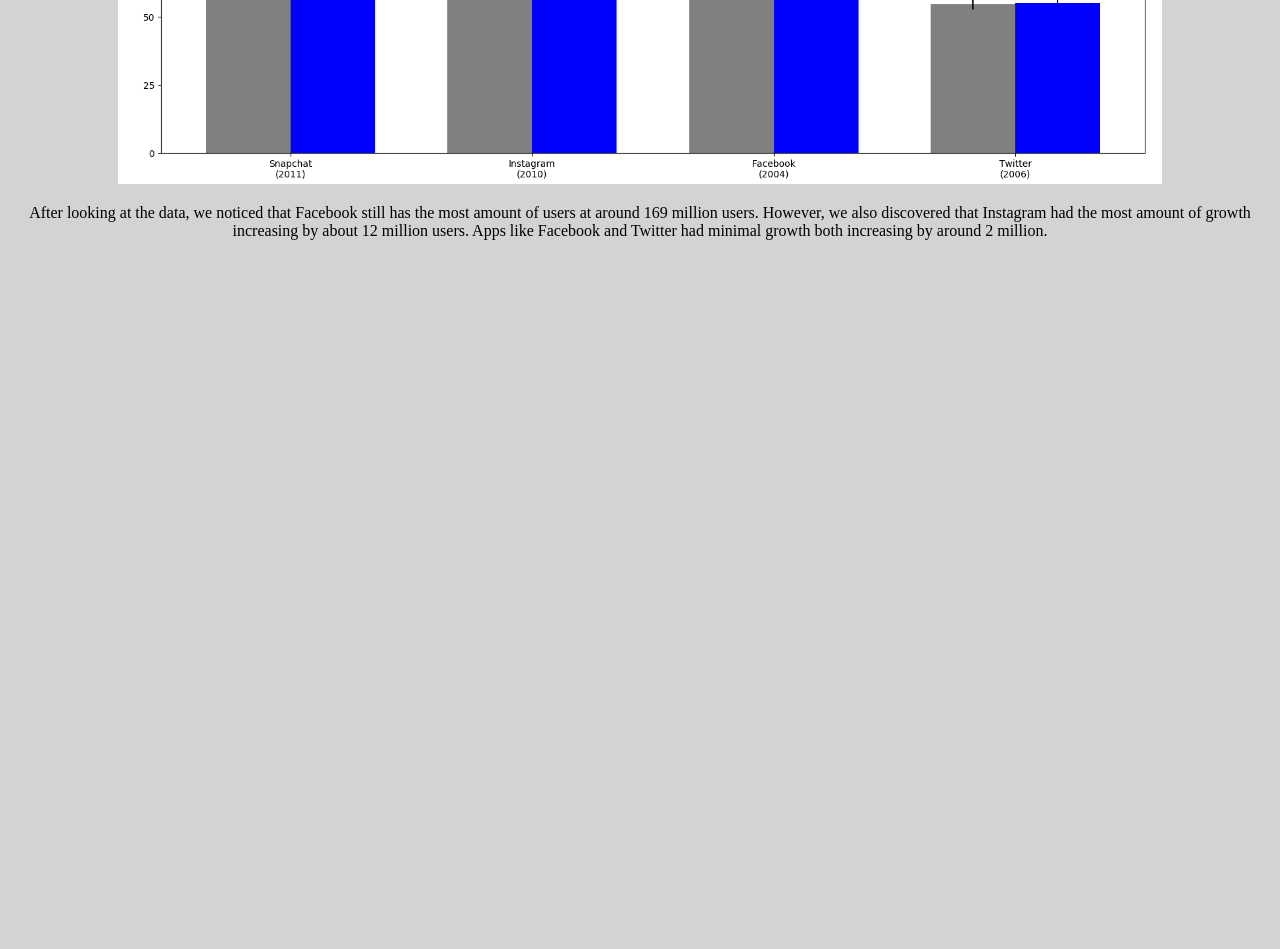
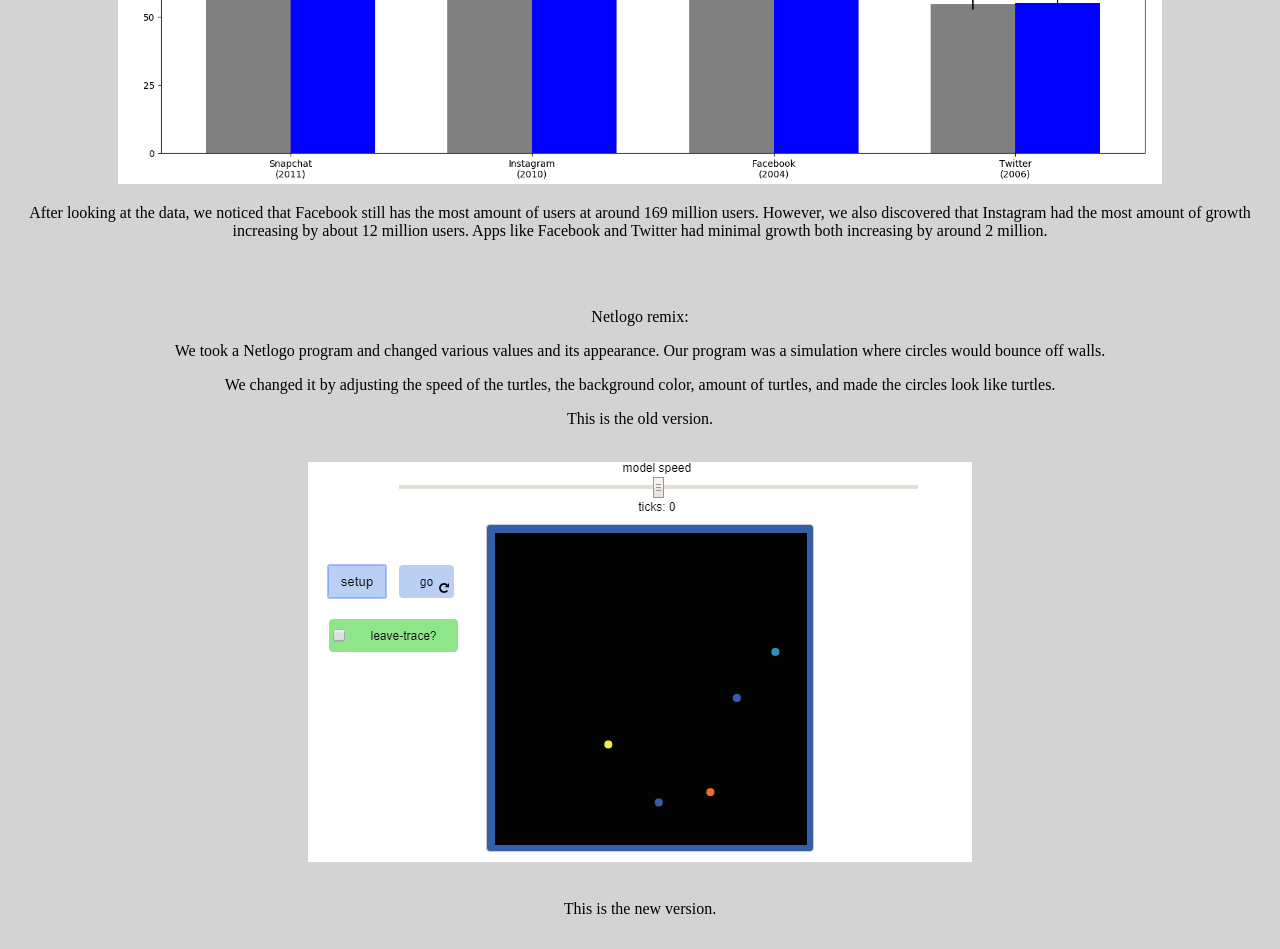
Before and after one commit to tk8282/csp-2018, a plain HTML site: page portfolio.html in a window 1280 px wide. Shown: the part 4034-4983 px from the top of the page. Before the commit the page ends 4334 px from the top, so only its background shows below. Drawn offline with Linux system fonts and the light colour scheme.

Commit message:
Update portfolio.html

```diff
--- a/portfolio.html
+++ b/portfolio.html
@@ -65,5 +65,21 @@
 		<center> <p> After looking at the data, we noticed that Facebook still has the most amount of users at around 169 million users. However, we also discovered that Instagram had the most amount of growth increasing by about 12 million users. Apps like Facebook and Twitter had minimal growth both increasing by around 2 million. <p> <center>
 <br>
 <br>
+    <center> <p> Netlogo remix: </p> </center>
+    <center> <p> We took a Netlogo program and changed various values and its appearance. Our program was a simulation where circles would bounce off walls. </p> </center>
+    <center> <p> We changed it by adjusting the speed of the turtles, the background color, amount of turtles, and made the circles look like turtles. </p> </center>
+    <center> <p> This is the old version. </p> </center>
+<br>
+    <center> <img src="images/bounceorig.png" height "300"> </center>
+<br>
+    <center> <p> This is the new version. </p> </center>
+<br>
+    <center> <img src="images/stupidbounce.png" height "300"> </center>
+<br>
+    <center> <p> This is the code for the new version. </p> </center>
+<br>
+    <center> <img src="images/bouncecode.png" height "300"> </center>
+<br>
+<br>
 	  </body>
 	</html>
```
